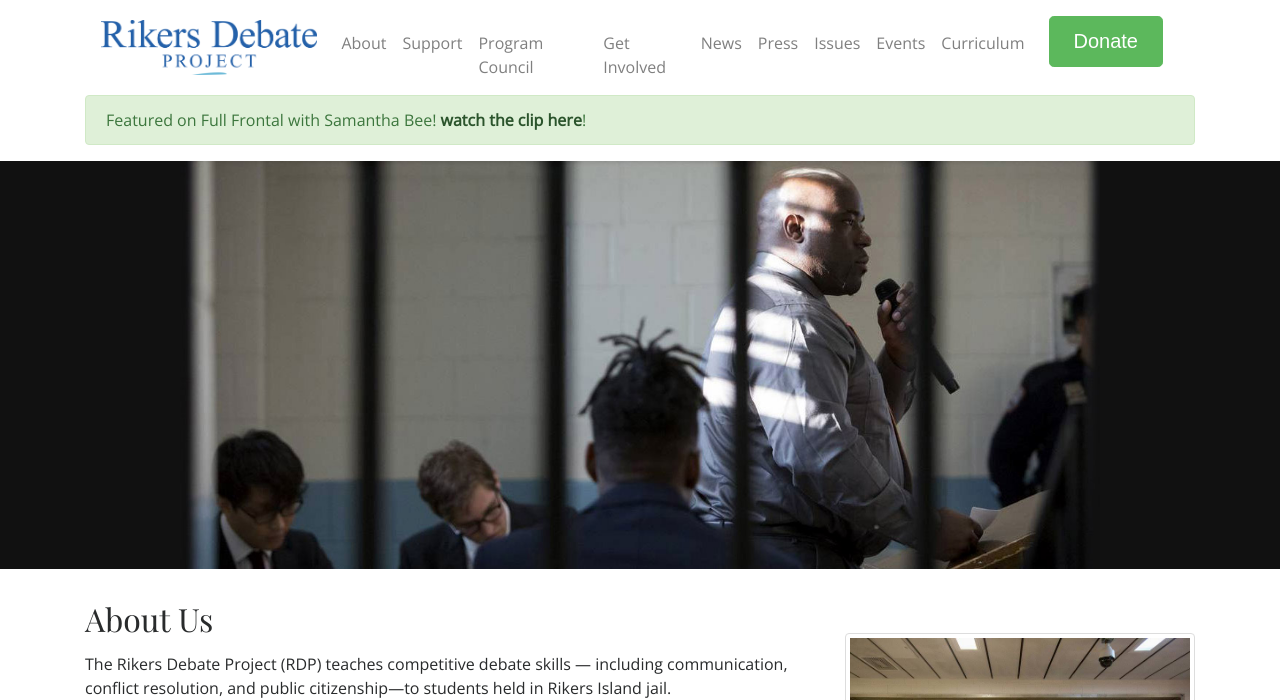
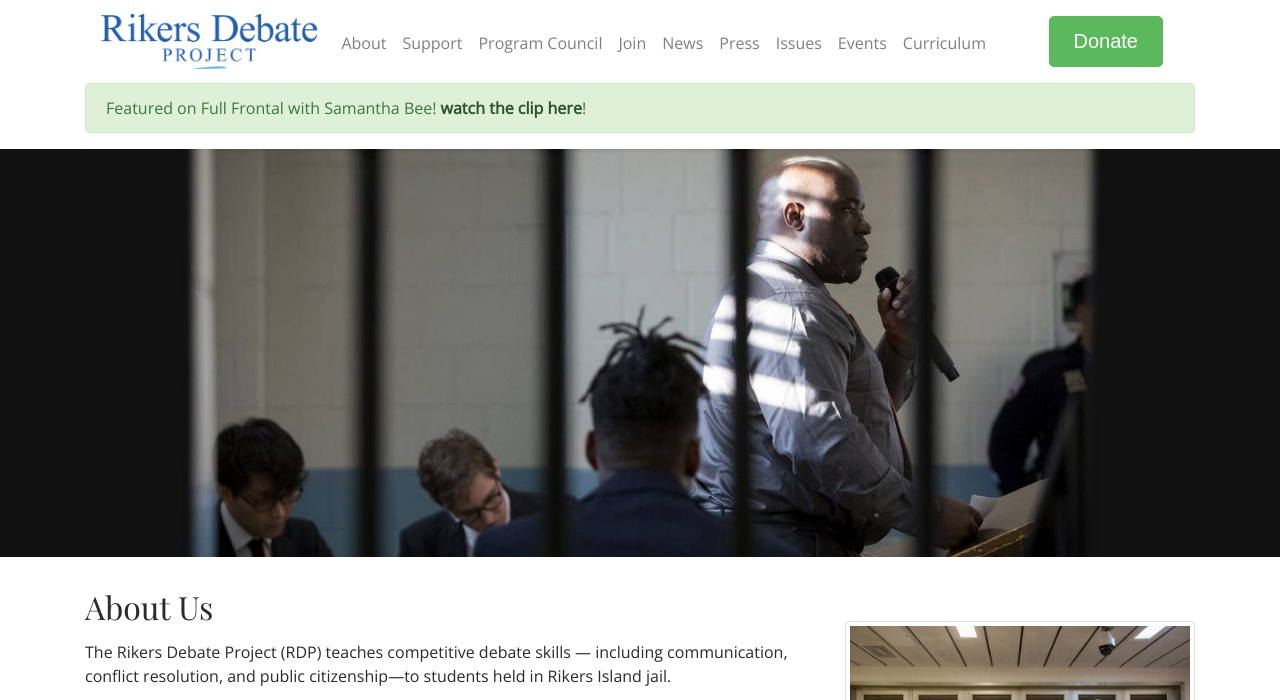
Before and after one commit to rikersdebateteam/rikers-debate-project, a Jekyll site: the page built from index.html, in a window 1280 px wide and 900 px high, cut to the strip 0-700 px from the top of the window. Built offline with Jekyll 4.4.1, drawn with Linux system fonts in a browser that asks for light colours; nearby versions of some CDN libraries.

Commit message:
Update navbar.html

```diff
--- a/_includes/navbar.html
+++ b/_includes/navbar.html
@@ -12,7 +12,7 @@
         <li class="nav-item"><a class="nav-link" href="/board">About</a></li>
         <li class="nav-item"><a class="nav-link" href="https://paypal.me/rikersdebate" target="_blank">Support</a></li>
         <li class="nav-item"><a class="nav-link" href="/NYCPC">Program Council</a></li>
-        <li class="nav-item"><a class="nav-link" href="/get-involved">Get Involved</a></li>
+        <li class="nav-item"><a class="nav-link" href="/get-involved">Join</a></li>
         <li class="nav-item"><a class="nav-link" href="/news-and-notes">News</a></li>
         <li class="nav-item"><a class="nav-link" href="/press">Press</a></li>
         <li class="nav-item"><a class="nav-link" href="/issues">Issues</a></li>
```
